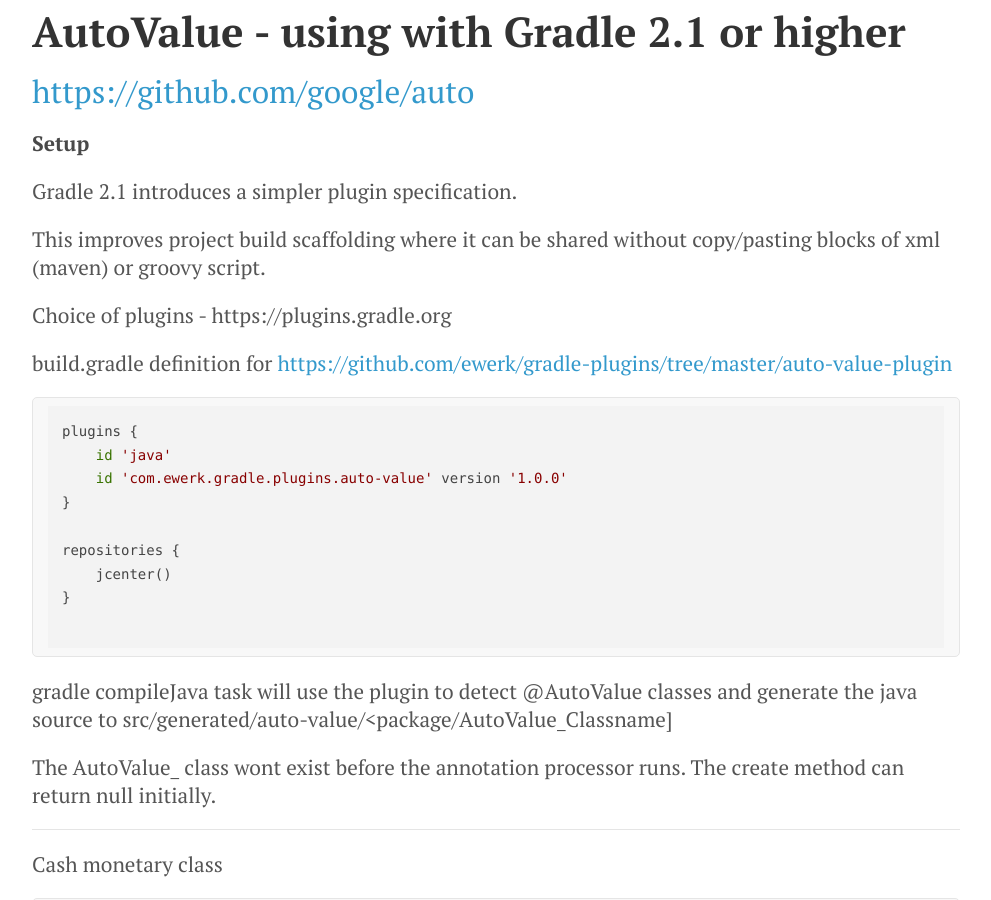
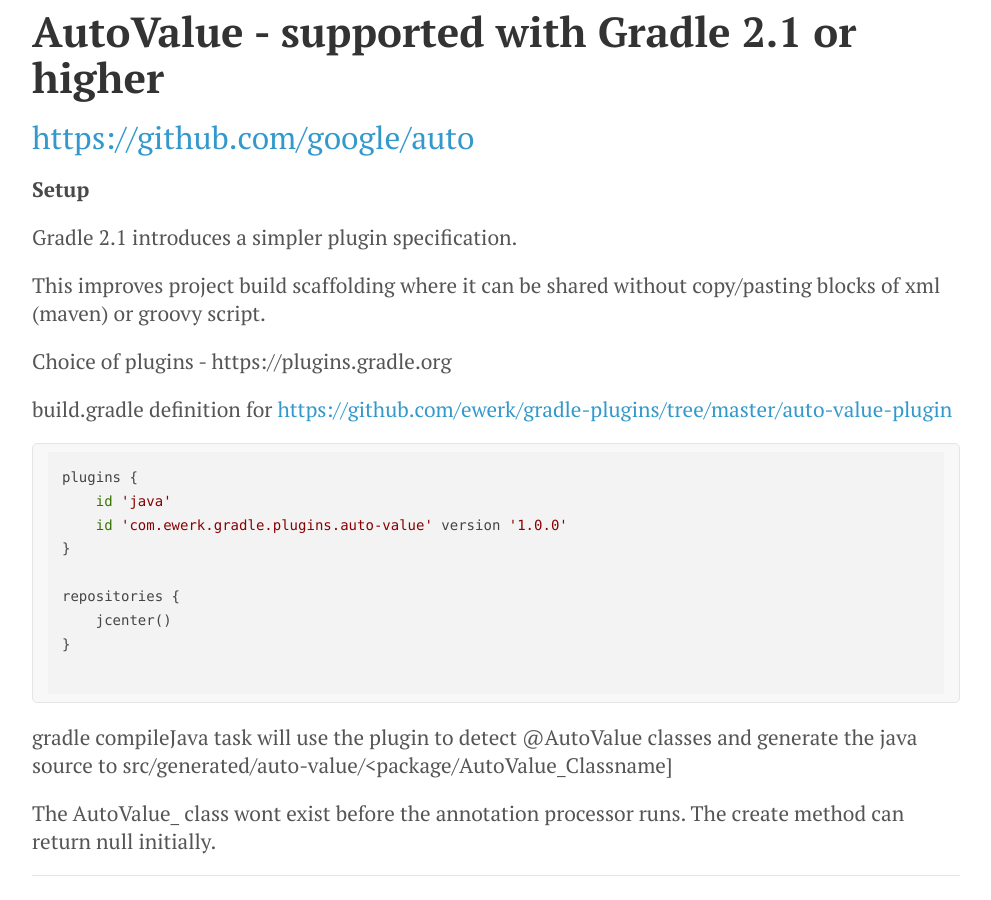
Before and after one commit to griffio/griffio.github.io, a Jekyll site: the page built from _posts/2014-12-11-Autovalue.md, in a window 1280 px wide and 900 px high. Shown: the whole window, without its empty margins (144-1135 px from the left). Built offline with Jekyll 4.4.1, drawn with Linux system fonts in a browser that asks for light colours; nearby versions of some CDN libraries.

Commit message:
Update 2014-12-11-Autovalue.md

```diff
--- a/_posts/2014-12-11-Autovalue.md
+++ b/_posts/2014-12-11-Autovalue.md
@@ -1,13 +1,13 @@
 ---
 layout: post
-title: autovalue - Gradle
+title: autovalue - supported with Gradle 2.1 or higher
 category: java
 tags: java autovalue gradle
 published: true
 summary: using autovalue
 ---
 
-# AutoValue - using with Gradle 2.1 or higher
+# AutoValue - supported with Gradle 2.1 or higher
 
 ## [https://github.com/google/auto](https://github.com/google/auto)
 
```
